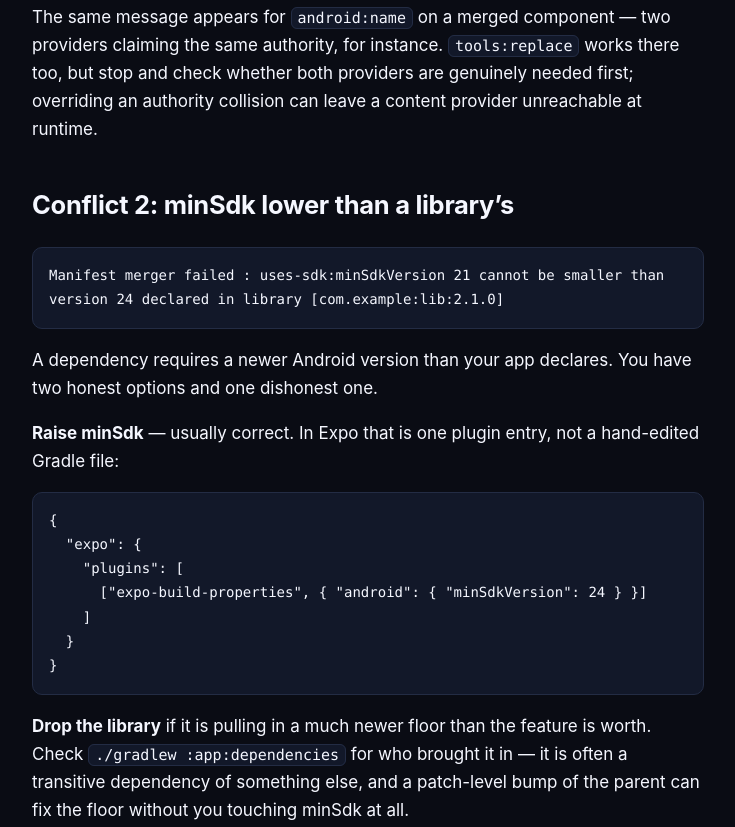
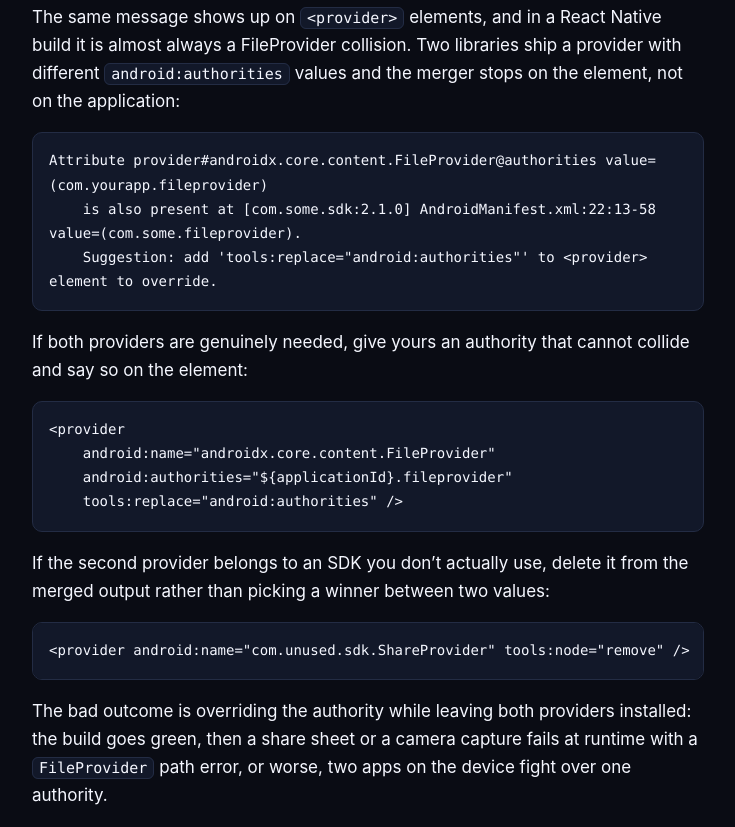
Before and after one commit to nwebersoftware/expo-ship, a plain HTML site: page posts/android-manifest-rejections.html in a window 1280 px wide. Shown: the part 2050-2877 px from the top of the page, without its empty margins (272-1007 px from the left). Drawn offline with Linux system fonts and the light colour scheme.

Commit message:
manifest post: the FileProvider authority collision in Conflict 1
The page named authority collisions in one sentence but never showed the error text or a fix.
Adds the provider@authorities shape, the unique-authority tools:replace form, tools:node=remove
for an unused SDK provider, and the runtime failure that follows when you override one without
removing the other.

```diff
--- a/posts/android-manifest-rejections.html
+++ b/posts/android-manifest-rejections.html
@@ -97,10 +97,31 @@
         <code>tools:replace="android:theme,android:icon,android:label,android:allowBackup"</code> is how
         a library’s deliberate value gets silently dropped and a later bug gets blamed on the library.</p>
 
-      <p>The same message appears for <code>android:name</code> on a merged component — two providers
-        claiming the same authority, for instance. <code>tools:replace</code> works there too, but stop
-        and check whether both providers are genuinely needed first; overriding an authority collision
-        can leave a content provider unreachable at runtime.</p>
+      <p>The same message shows up on <code>&lt;provider&gt;</code> elements, and in a React Native
+        build it is almost always a FileProvider collision. Two libraries ship a provider with different
+        <code>android:authorities</code> values and the merger stops on the element, not on the
+        application:</p>
+
+      <pre class="wrappable"><code>Attribute provider#androidx.core.content.FileProvider@authorities value=(com.yourapp.fileprovider)
+    is also present at [com.some.sdk:2.1.0] AndroidManifest.xml:22:13-58 value=(com.some.fileprovider).
+    Suggestion: add 'tools:replace="android:authorities"' to &lt;provider&gt; element to override.</code></pre>
+
+      <p>If both providers are genuinely needed, give yours an authority that cannot collide and say so on
+        the element:</p>
+
+      <pre><code>&lt;provider
+    android:name="androidx.core.content.FileProvider"
+    android:authorities="${applicationId}.fileprovider"
+    tools:replace="android:authorities" /&gt;</code></pre>
+
+      <p>If the second provider belongs to an SDK you don’t actually use, delete it from the merged output
+        rather than picking a winner between two values:</p>
+
+      <pre><code>&lt;provider android:name="com.unused.sdk.ShareProvider" tools:node="remove" /&gt;</code></pre>
+
+      <p>The bad outcome is overriding the authority while leaving both providers installed: the build
+        goes green, then a share sheet or a camera capture fails at runtime with a
+        <code>FileProvider</code> path error, or worse, two apps on the device fight over one authority.</p>
 
       <h2>Conflict 2: minSdk lower than a library’s</h2>
 
```
